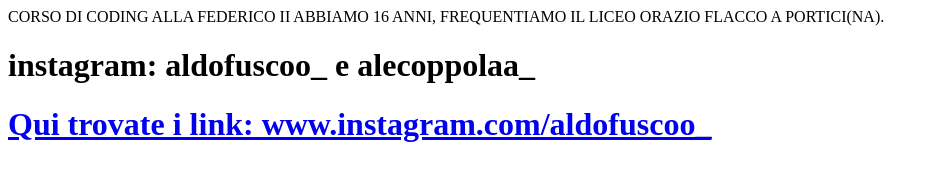
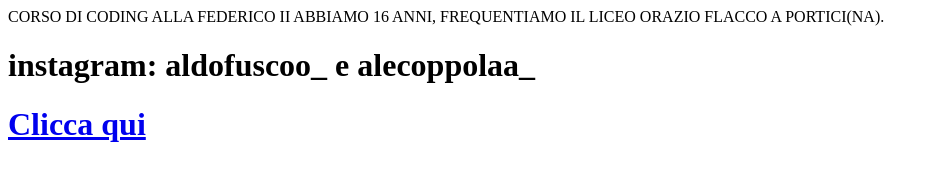
Before and after one commit to aldoale08/aldoale08.github.io, a plain HTML site: page index.html in a window 1280 px wide. Shown: the whole page, without its empty margins (0-939 px from the left). Drawn offline with Linux system fonts and the light colour scheme.

Commit message:
Update index.html

```diff
--- a/index.html
+++ b/index.html
@@ -5,4 +5,4 @@
 </head> CORSO DI CODING ALLA FEDERICO II
 <body> ABBIAMO 16 ANNI, FREQUENTIAMO IL LICEO ORAZIO FLACCO A PORTICI(NA).
 <h1>instagram: aldofuscoo_ e alecoppolaa_<h1>
-<A HREF="https://www.instagram.com/aldofuscoo_?igsh=MXB0YTZkbmE5cGs0"> Qui trovate i link: www.instagram.com/aldofuscoo_</A>
+<A HREF="https://www.instagram.com/aldofuscoo_?igsh=MXB0YTZkbmE5cGs0"> Clicca qui </A>
```
